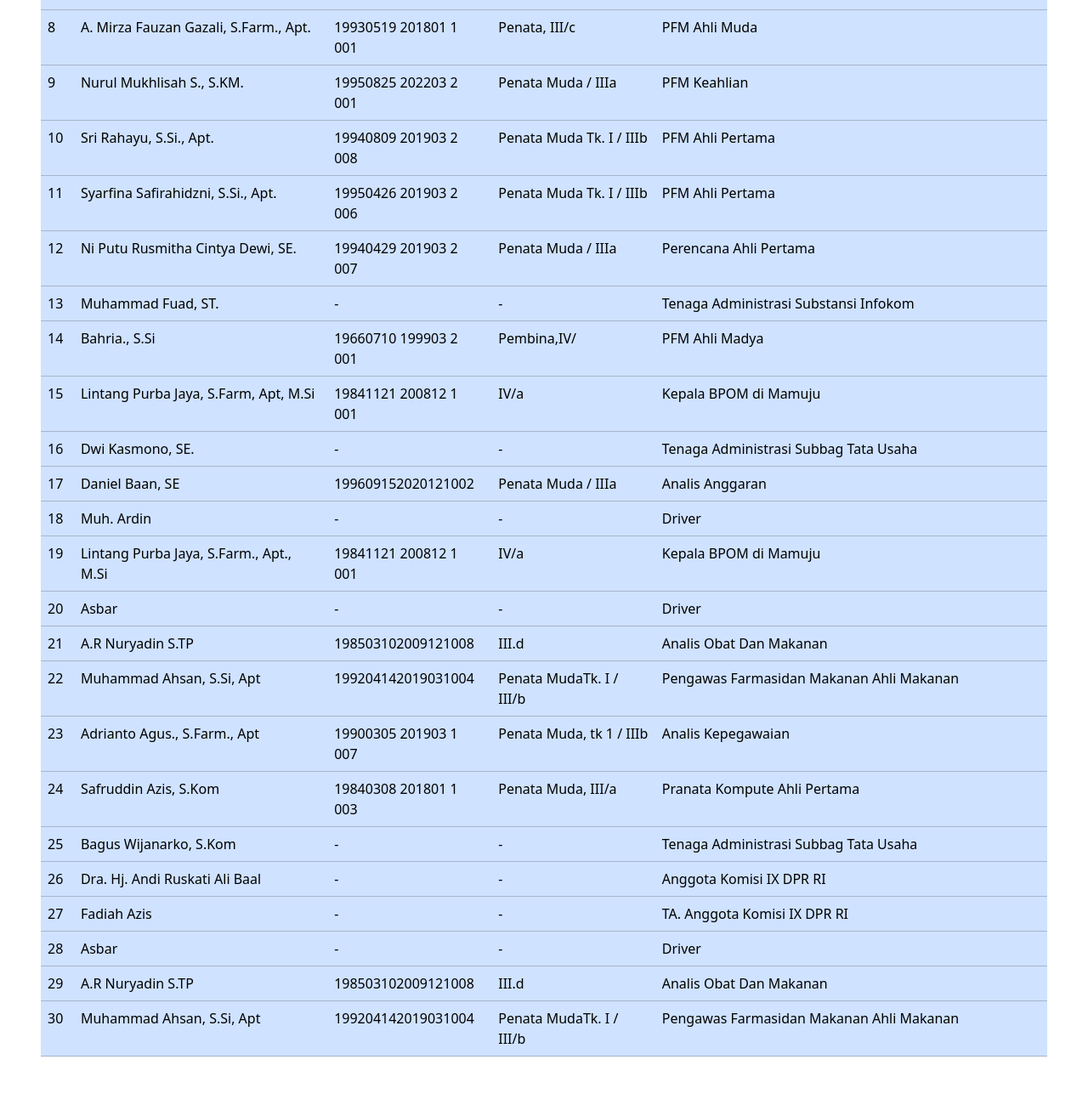
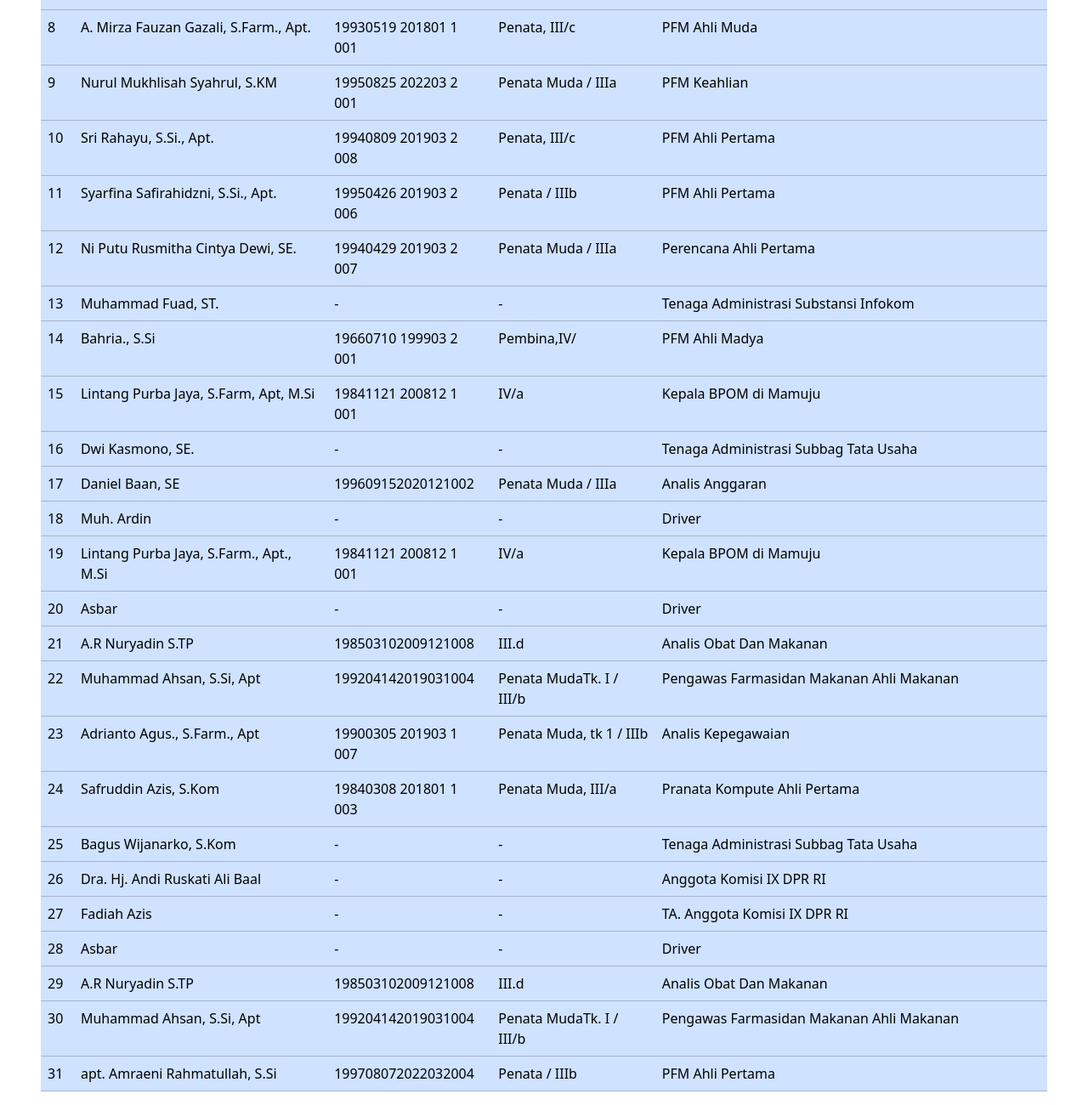
Before and after one commit to fuad2101/pegawai, a plain HTML site: page index.html in a window 1280 px wide. Shown: the part 548-1848 px from the top of the page at 85% size. Before the commit the page ends 1807 px from the top, so only its background shows below. Drawn offline with nearby package versions, Linux system fonts and the light colour scheme.

Commit message:
Update index.html
Tambah pegawai

```diff
--- a/index.html
+++ b/index.html
@@ -85,7 +85,7 @@
           </tr>
           <tr>
             <td class="tg-0lax">9</td>
-            <td class="tg-0lax">Nurul Mukhlisah S., S.KM.</td>
+            <td class="tg-0lax">Nurul Mukhlisah Syahrul, S.KM</td>
             <td class="tg-0lax">19950825 202203 2 001</td>
             <td class="tg-0lax">Penata Muda / IIIa</td>
             <td class="tg-0lax">PFM Keahlian</td>
@@ -94,14 +94,14 @@
             <td class="tg-0lax">10</td>
             <td class="tg-0lax">Sri Rahayu, S.Si., Apt.</td>
             <td class="tg-0lax">19940809 201903 2 008</td>
-            <td class="tg-0lax">Penata Muda Tk. I / IIIb</td>
+            <td class="tg-0lax">Penata, III/c </td>
             <td class="tg-0lax">PFM Ahli Pertama</td>
           </tr>
           <tr>
             <td class="tg-0lax">11</td>
             <td class="tg-0lax">Syarfina Safirahidzni, S.Si., Apt.</td>
             <td class="tg-0lax">19950426 201903 2 006</td>
-            <td class="tg-0lax">Penata Muda Tk. I / IIIb</td>
+            <td class="tg-0lax">Penata / IIIb </td>
             <td class="tg-0lax">PFM Ahli Pertama</td>
           </tr>
           <tr>
@@ -237,6 +237,14 @@
             <td class="tg-0lax">Penata MudaTk. I / III/b</td>
             <td class="tg-0lax">Pengawas Farmasidan Makanan Ahli Makanan</td>
           </tr>
+          <tr>
+            <td class="tg-0lax">31</td>
+            <td class="tg-0lax">apt. Amraeni Rahmatullah, S.Si </td>
+            <td class="tg-0lax">199708072022032004</td>
+            <td class="tg-0lax">Penata / IIIb</td>
+            <td class="tg-0lax">PFM Ahli Pertama</td>
+          </tr>
+
         </tbody>
       </table>
     </div>
```
